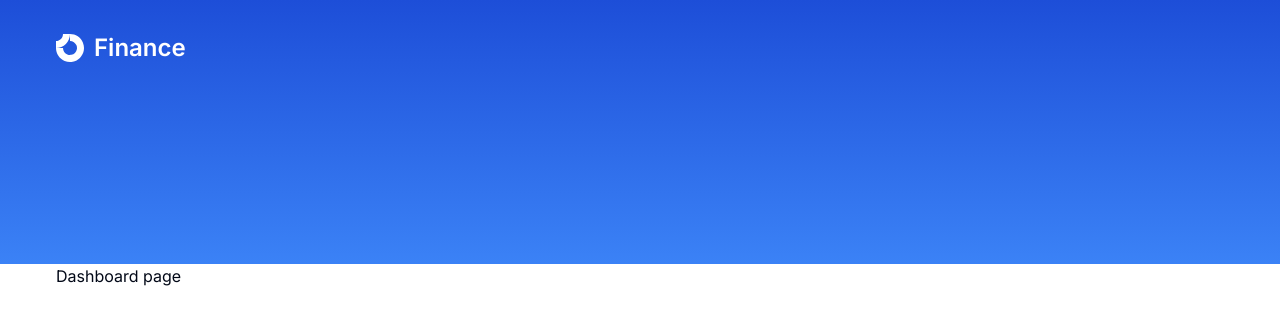
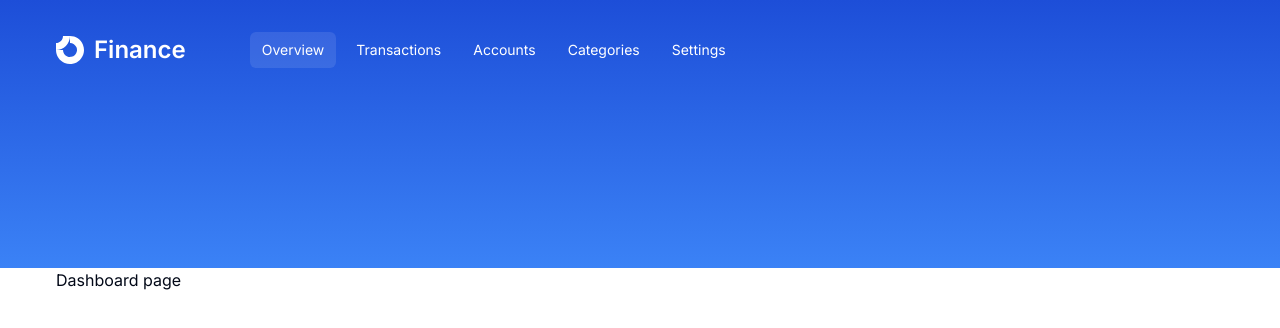
Before and after one commit to M-Jawad338211/finance-app, a Next.js app: page / in a window 1280 px wide. Shown: the top 328 px of the page. Built offline with nearby package versions, Linux system fonts and the light colour scheme.

Commit message:
navbar added

```diff
--- a/app/globals.css
+++ b/app/globals.css
@@ -70,3 +70,14 @@
     @apply bg-background text-foreground;
   }
 }
+
+
+
+@layer base {
+  * {
+    @apply border-border outline-ring/50;
+  }
+  body {
+    @apply bg-background text-foreground;
+  }
+}
--- a/components/Header.tsx
+++ b/components/Header.tsx
@@ -1,4 +1,5 @@
 import { HeaderLogo } from "./header-logo"
+import { Navigation } from "./navigation"
 
 export const Header = () => {
     return (
@@ -8,6 +9,7 @@
                 <div className="w-full flex items-center justify-between mb-14">
                     <div className="flex items-center lg:gap-x-16">
                         <HeaderLogo />
+                        <Navigation />
                     </div>
                 </div>
             </div>
--- /dev/null
+++ b/components/nav-button.tsx
@@ -0,0 +1,31 @@
+import Link from "next/link";
+import { Button } from "./ui/button";
+import { cn } from "@/lib/utils";
+
+type Props = {
+    href: string;
+    label: string;
+    isActive?: boolean;
+}
+
+export const NavButton = ({
+    href,
+    label,
+    isActive,
+}: Props) => {
+    return (
+        <Button
+            asChild
+            size="sm"
+            variant="outline"
+            className={cn(
+                "w-full lg:w-auto justify-between font-normal hover:bg-white/20 hover:text-white border-none focus-visible:ring-offset-0 focus-visible:ring-transparent outline-none text-white focus:bg-white/30 transition",
+                isActive ? "bg-white/10 text-white" : "bg-transparent",
+            )}
+        >
+            <Link href={href}>
+                {label}
+            </Link>
+        </Button>
+    )
+}
--- /dev/null
+++ b/components/navigation.tsx
@@ -0,0 +1,44 @@
+'use client';
+
+import { usePathname } from "next/navigation";
+
+import { NavButton } from "./nav-button";
+
+const routes = [
+    {
+        href: '/',
+        label: 'Overview'
+    },
+    {
+        href: '/transactions',
+        label: 'Transactions'
+    },
+    {
+        href: '/accounts',
+        label: 'Accounts'
+    },
+    {
+        href: '/categories',
+        label: 'Categories'
+    },
+    {
+        href: '/settings',
+        label: 'Settings'
+    },
+];
+
+export const Navigation = () => {
+    const pathname = usePathname();
+    return (
+        <nav className="hidden lg:flex items-center gap-x-2 overflow-x-auto">
+            {routes.map((route) => (
+                <NavButton
+                    key={route.href}
+                    href={route.href}
+                    label={route.label}
+                    isActive={pathname === route.href}
+                />
+            ))}
+        </nav>
+    )
+}
--- /dev/null
+++ b/components/ui/sheet.tsx
@@ -0,0 +1,140 @@
+"use client"
+
+import * as React from "react"
+import * as SheetPrimitive from "@radix-ui/react-dialog"
+import { cva, type VariantProps } from "class-variance-authority"
+import { X } from "lucide-react"
+
+import { cn } from "@/lib/utils"
+
+const Sheet = SheetPrimitive.Root
+
+const SheetTrigger = SheetPrimitive.Trigger
+
+const SheetClose = SheetPrimitive.Close
+
+const SheetPortal = SheetPrimitive.Portal
+
+const SheetOverlay = React.forwardRef<
+  React.ElementRef<typeof SheetPrimitive.Overlay>,
+  React.ComponentPropsWithoutRef<typeof SheetPrimitive.Overlay>
+>(({ className, ...props }, ref) => (
+  <SheetPrimitive.Overlay
+    className={cn(
+      "fixed inset-0 z-50 bg-black/80  data-[state=open]:animate-in data-[state=closed]:animate-out data-[state=closed]:fade-out-0 data-[state=open]:fade-in-0",
+      className
+    )}
+    {...props}
+    ref={ref}
+  />
+))
+SheetOverlay.displayName = SheetPrimitive.Overlay.displayName
+
+const sheetVariants = cva(
+  "fixed z-50 gap-4 bg-background p-6 shadow-lg transition ease-in-out data-[state=open]:animate-in data-[state=closed]:animate-out data-[state=closed]:duration-300 data-[state=open]:duration-500",
+  {
+    variants: {
+      side: {
+        top: "inset-x-0 top-0 border-b data-[state=closed]:slide-out-to-top data-[state=open]:slide-in-from-top",
+        bottom:
+          "inset-x-0 bottom-0 border-t data-[state=closed]:slide-out-to-bottom data-[state=open]:slide-in-from-bottom",
+        left: "inset-y-0 left-0 h-full w-3/4 border-r data-[state=closed]:slide-out-to-left data-[state=open]:slide-in-from-left sm:max-w-sm",
+        right:
+          "inset-y-0 right-0 h-full w-3/4  border-l data-[state=closed]:slide-out-to-right data-[state=open]:slide-in-from-right sm:max-w-sm",
+      },
+    },
+    defaultVariants: {
+      side: "right",
+    },
+  }
+)
+
+interface SheetContentProps
+  extends React.ComponentPropsWithoutRef<typeof SheetPrimitive.Content>,
+    VariantProps<typeof sheetVariants> {}
+
+const SheetContent = React.forwardRef<
+  React.ElementRef<typeof SheetPrimitive.Content>,
+  SheetContentProps
+>(({ side = "right", className, children, ...props }, ref) => (
+  <SheetPortal>
+    <SheetOverlay />
+    <SheetPrimitive.Content
+      ref={ref}
+      className={cn(sheetVariants({ side }), className)}
+      {...props}
+    >
+      {children}
+      <SheetPrimitive.Close className="absolute right-4 top-4 rounded-sm opacity-70 ring-offset-background transition-opacity hover:opacity-100 focus:outline-none focus:ring-2 focus:ring-ring focus:ring-offset-2 disabled:pointer-events-none data-[state=open]:bg-secondary">
+        <X className="h-4 w-4" />
+        <span className="sr-only">Close</span>
+      </SheetPrimitive.Close>
+    </SheetPrimitive.Content>
+  </SheetPortal>
+))
+SheetContent.displayName = SheetPrimitive.Content.displayName
+
+const SheetHeader = ({
+  className,
+  ...props
+}: React.HTMLAttributes<HTMLDivElement>) => (
+  <div
+    className={cn(
+      "flex flex-col space-y-2 text-center sm:text-left",
+      className
+    )}
+    {...props}
+  />
+)
+SheetHeader.displayName = "SheetHeader"
+
+const SheetFooter = ({
+  className,
+  ...props
+}: React.HTMLAttributes<HTMLDivElement>) => (
+  <div
+    className={cn(
+      "flex flex-col-reverse sm:flex-row sm:justify-end sm:space-x-2",
+      className
+    )}
+    {...props}
+  />
+)
+SheetFooter.displayName = "SheetFooter"
+
+const SheetTitle = React.forwardRef<
+  React.ElementRef<typeof SheetPrimitive.Title>,
+  React.ComponentPropsWithoutRef<typeof SheetPrimitive.Title>
+>(({ className, ...props }, ref) => (
+  <SheetPrimitive.Title
+    ref={ref}
+    className={cn("text-lg font-semibold text-foreground", className)}
+    {...props}
+  />
+))
+SheetTitle.displayName = SheetPrimitive.Title.displayName
+
+const SheetDescription = React.forwardRef<
+  React.ElementRef<typeof SheetPrimitive.Description>,
+  React.ComponentPropsWithoutRef<typeof SheetPrimitive.Description>
+>(({ className, ...props }, ref) => (
+  <SheetPrimitive.Description
+    ref={ref}
+    className={cn("text-sm text-muted-foreground", className)}
+    {...props}
+  />
+))
+SheetDescription.displayName = SheetPrimitive.Description.displayName
+
+export {
+  Sheet,
+  SheetPortal,
+  SheetOverlay,
+  SheetTrigger,
+  SheetClose,
+  SheetContent,
+  SheetHeader,
+  SheetFooter,
+  SheetTitle,
+  SheetDescription,
+}
--- a/package.json
+++ b/package.json
@@ -13,6 +13,7 @@
     "@clerk/nextjs": "^6.12.0",
     "@hono/clerk-auth": "^2.0.0",
     "@hono/zod-validator": "^0.4.3",
+    "@radix-ui/react-dialog": "^1.1.6",
     "@radix-ui/react-slot": "^1.1.2",
     "class-variance-authority": "^0.7.1",
     "clsx": "^2.1.1",
@@ -21,6 +22,7 @@
     "next": "15.1.7",
     "react": "^19.0.0",
     "react-dom": "^19.0.0",
+    "react-use": "^17.6.0",
     "tailwind-merge": "^3.0.1",
     "tailwindcss-animate": "^1.0.7",
     "zod": "^3.24.2"
```
Also changed, not shown: 1 other file (tests, documents, lock files or other folders).
